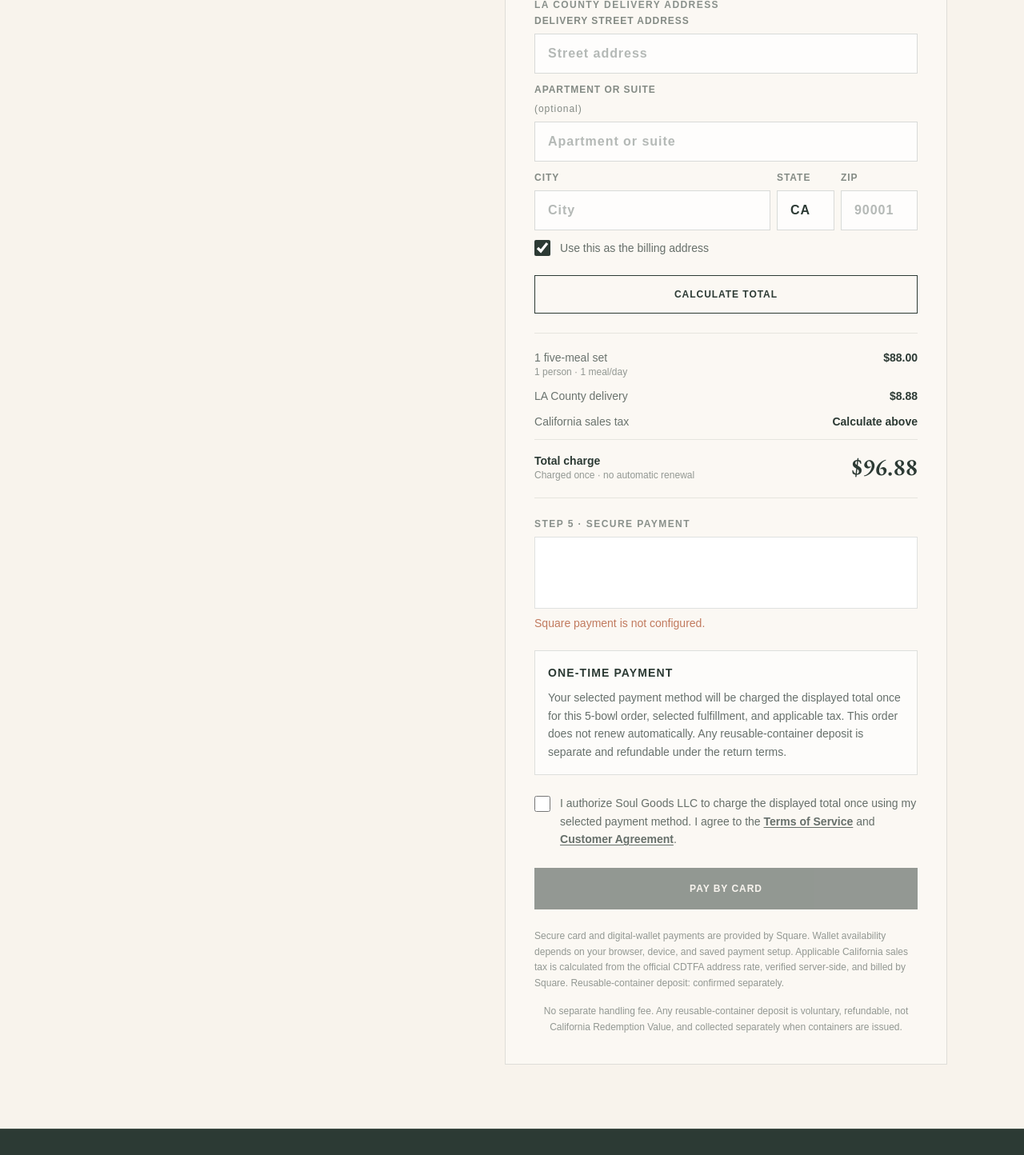
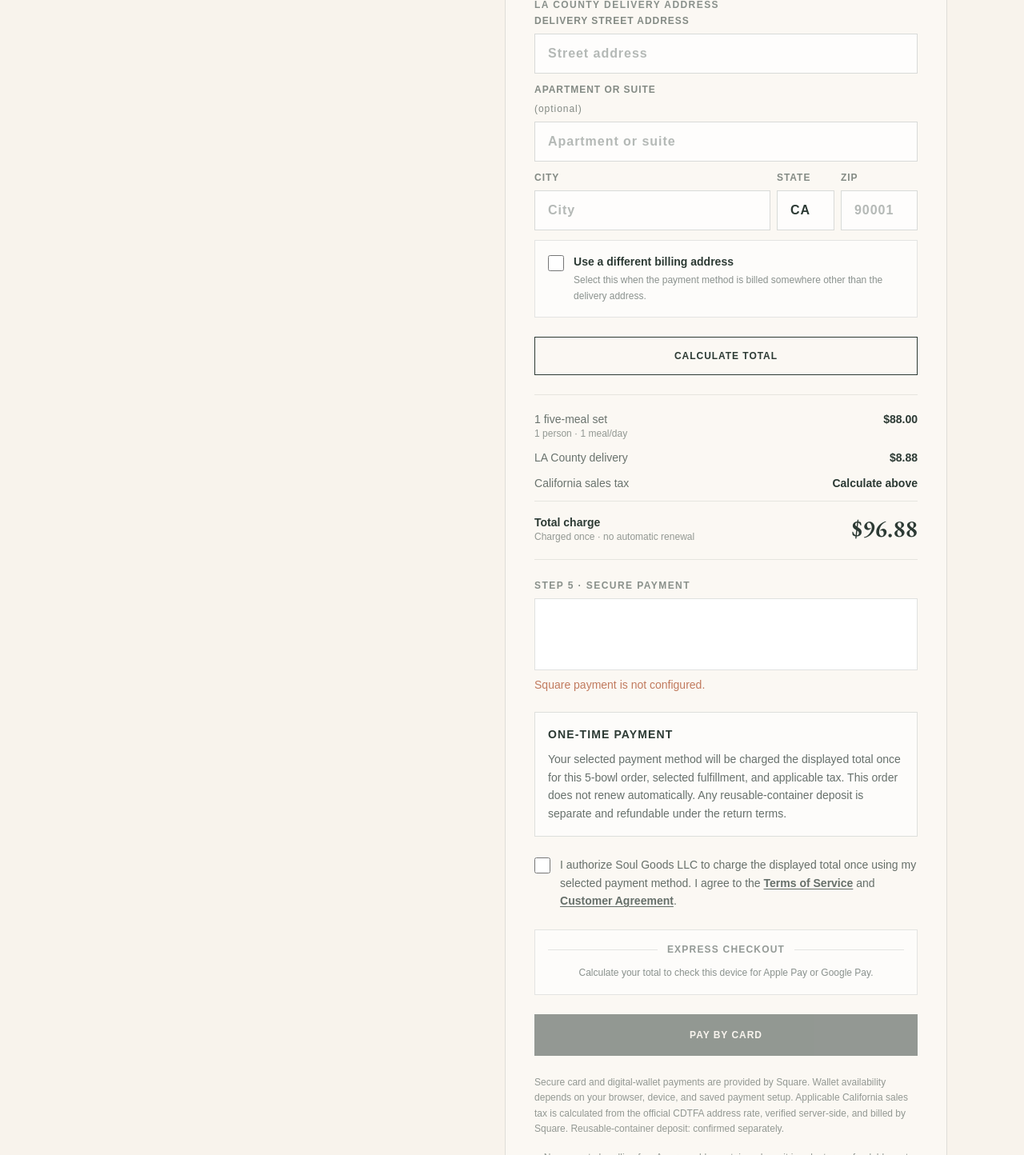
Before and after one commit to armahcodes/soulgood, a Next.js app in the folder apps/launch/: page /checkout in a window 1280 px wide. Shown: the part 2338-3782 px from the top of the page at 80% size. Built offline with nearby package versions, Linux system fonts and the light colour scheme.

Commit message:
Improve wallet and billing address checkout UX

```diff
--- a/apps/launch/src/components/checkout/ReserveButton.tsx
+++ b/apps/launch/src/components/checkout/ReserveButton.tsx
@@ -173,6 +173,7 @@ export function ReserveButton({
   const [cardReady, setCardReady] = useState(false);
   const [applePayReady, setApplePayReady] = useState(false);
   const [googlePayReady, setGooglePayReady] = useState(false);
+  const [walletCheckComplete, setWalletCheckComplete] = useState(false);
   const [error, setError] = useState<string | null>(null);
   const cardRef = useRef<SquareCard | null>(null);
   const applePayRef = useRef<SquareWallet | null>(null);
@@ -278,6 +279,7 @@ export function ReserveButton({
       if (cancelled) return;
       setApplePayReady(false);
       setGooglePayReady(false);
+      setWalletCheckComplete(false);
     });
     applePayRef.current = null;
     googlePayRef.current = null;
@@ -341,19 +343,30 @@ export function ReserveButton({
         googlePay = await payments.googlePay(
           payments.paymentRequest(paymentRequestOptions),
         );
-        await googlePay.attach("#google-pay-button", {
-          buttonBorderType: "no_border",
-          buttonColor: "black",
-          buttonRadius: 0,
-          buttonSizeMode: "fill",
-          buttonType: "long",
-        });
         if (!cancelled) {
           googlePayRef.current = googlePay;
           setGooglePayReady(true);
+          await new Promise<void>((resolve) => {
+            window.requestAnimationFrame(() => resolve());
+          });
+          if (!cancelled) {
+            await googlePay.attach("#google-pay-button", {
+              buttonBorderType: "no_border",
+              buttonColor: "black",
+              buttonRadius: 0,
+              buttonSizeMode: "fill",
+              buttonType: "long",
+            });
+          }
         }
       } catch {
+        if (!cancelled) {
+          googlePayRef.current = null;
+          setGooglePayReady(false);
+        }
         // Unsupported Google Pay environments fall back to the card form.
+      } finally {
+        if (!cancelled) setWalletCheckComplete(true);
       }
     })();
 
@@ -364,6 +377,7 @@ export function ReserveButton({
       googlePayRef.current = null;
       setApplePayReady(false);
       setGooglePayReady(false);
+      setWalletCheckComplete(false);
       if (applePay) void applePay.destroy().catch(() => false);
       if (googlePay) void googlePay.destroy().catch(() => false);
     };
@@ -483,7 +497,11 @@ export function ReserveButton({
   ): void {
     const setter = target === "billing" ? setBillingAddress : setDeliveryAddress;
     setter((current) => ({ ...current, [field]: value }));
-    resetQuote();
+    if (target === "delivery") {
+      resetQuote();
+    } else {
+      setError(null);
+    }
   }
 
   async function calculateTotal(): Promise<void> {
@@ -975,9 +993,23 @@ export function ReserveButton({
         <fieldset className="grid gap-3">
           <legend className="mb-1 text-xs font-bold tracking-[0.12em] text-forest/55 uppercase">LA County delivery address</legend>
           {renderAddressFields("delivery")}
-          <label className="flex items-center gap-3 text-sm text-forest/72">
-            <input type="checkbox" className="h-5 w-5 accent-forest" checked={billingSameAsDelivery} onChange={(event) => { setBillingSameAsDelivery(event.target.checked); resetQuote(); }} />
-            Use this as the billing address
+          <label className="flex items-start gap-3 border border-forest/12 bg-white/55 p-4 text-sm text-forest/72">
+            <input
+              type="checkbox"
+              className="mt-0.5 h-5 w-5 shrink-0 accent-forest"
+              checked={!billingSameAsDelivery}
+              onChange={(event) => {
+                setBillingSameAsDelivery(!event.target.checked);
+                setError(null);
+              }}
+            />
+            <span>
+              <strong className="block text-forest">Use a different billing address</strong>
+              <span className="mt-1 block text-xs leading-relaxed text-forest/55">
+                Select this when the payment method is billed somewhere other than the
+                delivery address.
+              </span>
+            </span>
           </label>
         </fieldset>
       )}
@@ -1041,7 +1073,7 @@ export function ReserveButton({
 
       {purchaseType === "one-time" ? (
         <div
-          className={applePayReady || googlePayReady ? "grid gap-3" : "hidden"}
+          className="grid gap-3 border border-forest/12 bg-white/55 p-4"
           aria-label="Express checkout options"
         >
           <div className="flex items-center gap-3" aria-hidden="true">
@@ -1074,7 +1106,20 @@ export function ReserveButton({
           >
             <div id="google-pay-button" className="min-h-12 w-full" />
           </div>
-          {!walletPaymentReady ? (
+          {!quote ? (
+            <p className="text-center text-xs leading-relaxed text-forest/55">
+              Calculate your total to check this device for Apple Pay or Google Pay.
+            </p>
+          ) : !walletCheckComplete ? (
+            <p className="text-center text-xs leading-relaxed text-forest/55">
+              Checking this device for Apple Pay and Google Pay…
+            </p>
+          ) : !applePayReady && !googlePayReady ? (
+            <p className="text-center text-xs leading-relaxed text-forest/60">
+              No digital wallet is available in this browser. Use Safari with Apple Pay
+              or a supported browser with Google Pay configured, or continue by card.
+            </p>
+          ) : !walletPaymentReady ? (
             <p className="text-center text-xs leading-relaxed text-forest/55">
               Complete your details, calculate the total, and accept the terms to use
               express checkout.
```
